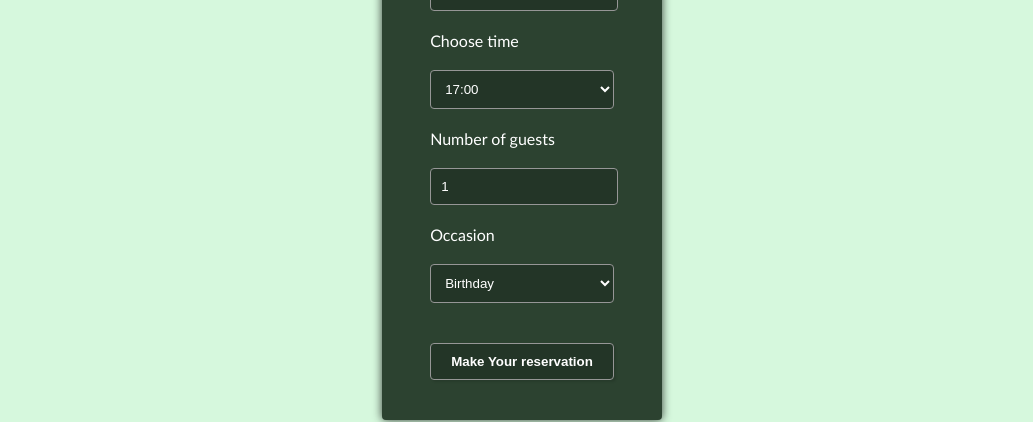
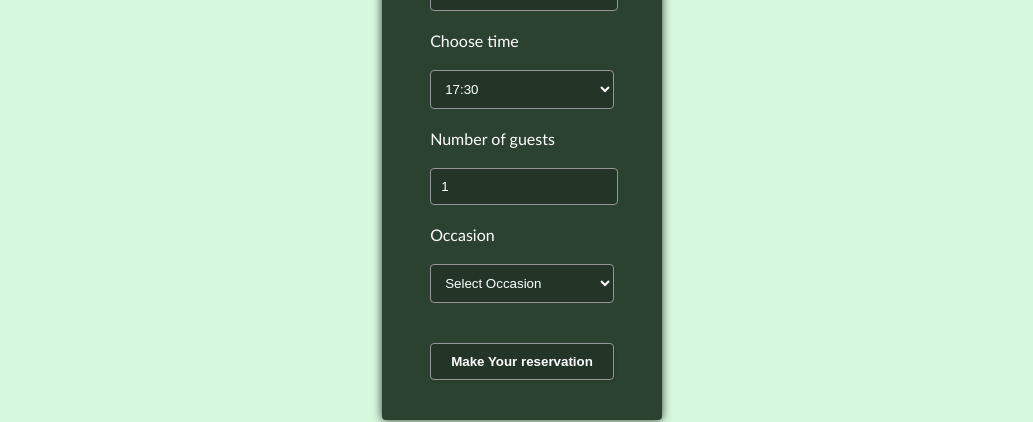
Before and after one commit to iangoldstein/meta-capstone, a React (Create React App) app: page /bookings in a window 1280 px wide. Shown: the part 383-805 px from the top of the page, without its empty margins (118-1151 px from the left). Built offline with nearby package versions, Linux system fonts and the light colour scheme.

Commit message:
State and API Modifications

```diff
--- a/src/components/BookingForm.js
+++ b/src/components/BookingForm.js
@@ -1,10 +1,19 @@
-import React, { useState } from 'react';
+// BookingForm.js
+import React, { useState, useEffect } from 'react';
 
-function BookingForm({ availableTimes, setAvailableTimes }) {
+function BookingForm({ availableTimes, setAvailableTimes, onDateChange }) {
     const [date, setDate] = useState('');
     const [time, setTime] = useState('');
     const [guests, setGuests] = useState(1);
     const [occasion, setOccasion] = useState('');
+
+    const handleDateChange = (e) => {
+        const newDate = e.target.value;
+        setDate(newDate);
+        if (onDateChange) {
+            onDateChange(newDate);
+        }
+    };
 
     const handleSubmit = (event) => {
         event.preventDefault();
@@ -18,7 +27,7 @@ function BookingForm({ availableTimes, setAvailableTimes }) {
             <form style={{ display: 'grid', maxWidth: '200px', gap: '20px' }} onSubmit={handleSubmit}>
                 <h2>Book Now</h2>
                 <label htmlFor="res-date">Choose date</label>
-                <input type="date" id="res-date" value={date} onChange={e => setDate(e.target.value)} aria-label="Choose date" />
+                <input type="date" id="res-date" value={date} onChange={handleDateChange} aria-label="Choose date" />
 
                 <label htmlFor="res-time">Choose time</label>
                 <select value={time} onChange={e => setTime(e.target.value)} aria-label="Choose time">
@@ -32,8 +41,9 @@ function BookingForm({ availableTimes, setAvailableTimes }) {
 
                 <label htmlFor="occasion">Occasion</label>
                 <select id="occasion" value={occasion} onChange={e => setOccasion(e.target.value)} aria-label="Occasion">
-                    <option>Birthday</option>
-                    <option>Anniversary</option>
+                    <option value="">Select Occasion</option>
+                    <option value="Birthday">Birthday</option>
+                    <option value="Anniversary">Anniversary</option>
                 </select>
 
                 <input type="submit" value="Make Your reservation" aria-label="Make Your reservation" />
--- a/src/components/Bookings.js
+++ b/src/components/Bookings.js
@@ -1,5 +1,5 @@
 // Bookings.js
-import React, { useReducer } from 'react';
+import React, { useState, useEffect, useReducer } from 'react';
 import BookingForm from './BookingForm';
 import { fetchAPI } from '../js/api.js';
 
@@ -8,7 +8,9 @@ import { fetchAPI } from '../js/api.js';
 function updateTimes(state, action) {
     // Fetch or calculate the available times based on the date
     console.log("updating times with " + action.date);
-    return action.date ? fetchAPI(new Date(action.date)) : [];
+    let times = fetchAPI(new Date(action.date));
+    console.log("times: " + times);
+    return times ? times : [];
 }
 
 // Initial state for the available times
@@ -21,12 +23,17 @@ function initializeTimes() {
 }
 
 function Bookings() {
+    const [selectedDate, setSelectedDate] = useState(new Date());
     const [availableTimes, setAvailableTimes] = useReducer(updateTimes, [], initializeTimes);
+
+    useEffect(() => {
+        setAvailableTimes({ date: selectedDate });
+    }, [selectedDate]);
 
     return (
         <div>
             <h1>Bookings</h1>
-            <BookingForm dispatch={setAvailableTimes} availableTimes={availableTimes} />
+            <BookingForm onDateChange={setSelectedDate} dispatch={setAvailableTimes} availableTimes={availableTimes} />
         </div>
     );
 }
--- a/src/js/api.js
+++ b/src/js/api.js
@@ -9,13 +9,13 @@ const seededRandom = function (seed) {
 
 const fetchAPI = function(date) {
     let result = [];
-    let random = seededRandom(date.getDate());
+    //let random = seededRandom(date.getDate());  //prior implementation
 
     for(let i = 17; i <= 23; i++) {
-        if(random() < 0.5) {
+        if(Math.random() < 0.5) {
             result.push(i + ':00');
         }
-        if(random() < 0.5) {
+        if(Math.random() < 0.5) {
             result.push(i + ':30');
         }
     }
```
